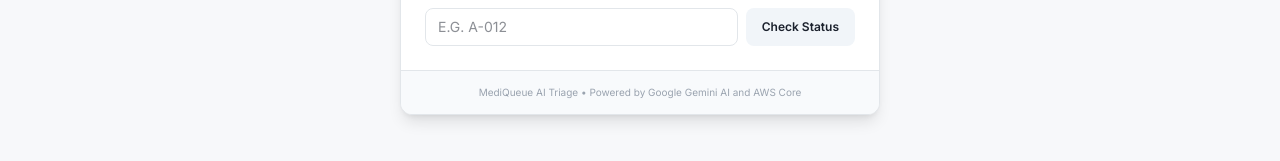
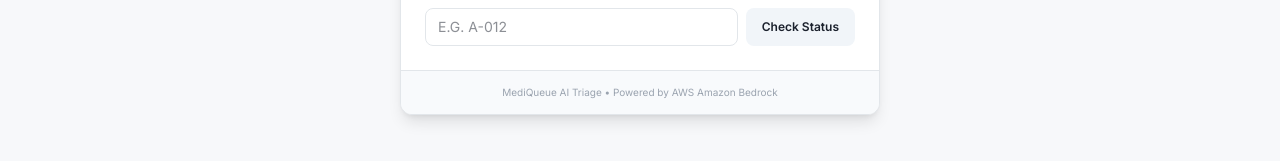
Before and after one commit to zakjnr999/mediqueue-ai, a Next.js app in the folder apps/web/frontend/: page / in a window 1280 px wide. Shown: the part 607-768 px from the top of the page. Built offline with nearby package versions, Linux system fonts and the light colour scheme.

Commit message:
chore: remove all Gemini references

```diff
--- a/apps/web/frontend/app/page.tsx
+++ b/apps/web/frontend/app/page.tsx
@@ -228,7 +228,7 @@ export default function Home() {
             </div>
 
             <footer className="px-5 py-3.5 bg-slate-50 border-t border-surface-border text-center text-[10px] text-text-tertiary">
-              MediQueue AI Triage &bull; Powered by Google Gemini AI and AWS Core
+              MediQueue AI Triage &bull; Powered by AWS Amazon Bedrock
             </footer>
           </div>
         </main>
--- a/apps/web/frontend/components/staff/PatientCard.tsx
+++ b/apps/web/frontend/components/staff/PatientCard.tsx
@@ -120,7 +120,7 @@ export function PatientCard({
                 <Sparkles className="w-4 h-4 text-brand" />
                 <span className="text-xs font-bold text-brand uppercase tracking-wider">AI Clinical Triage Summary</span>
               </div>
-              <span className="text-[10px] font-mono bg-brand-light text-brand px-1.5 py-0.5 rounded font-bold">GEMINI AI</span>
+              <span className="text-[10px] font-mono bg-brand-light text-brand px-1.5 py-0.5 rounded font-bold">AMAZON BEDROCK</span>
             </div>
 
             <p className="text-xs text-text-primary leading-relaxed">{patient.aiSummary}</p>
```
